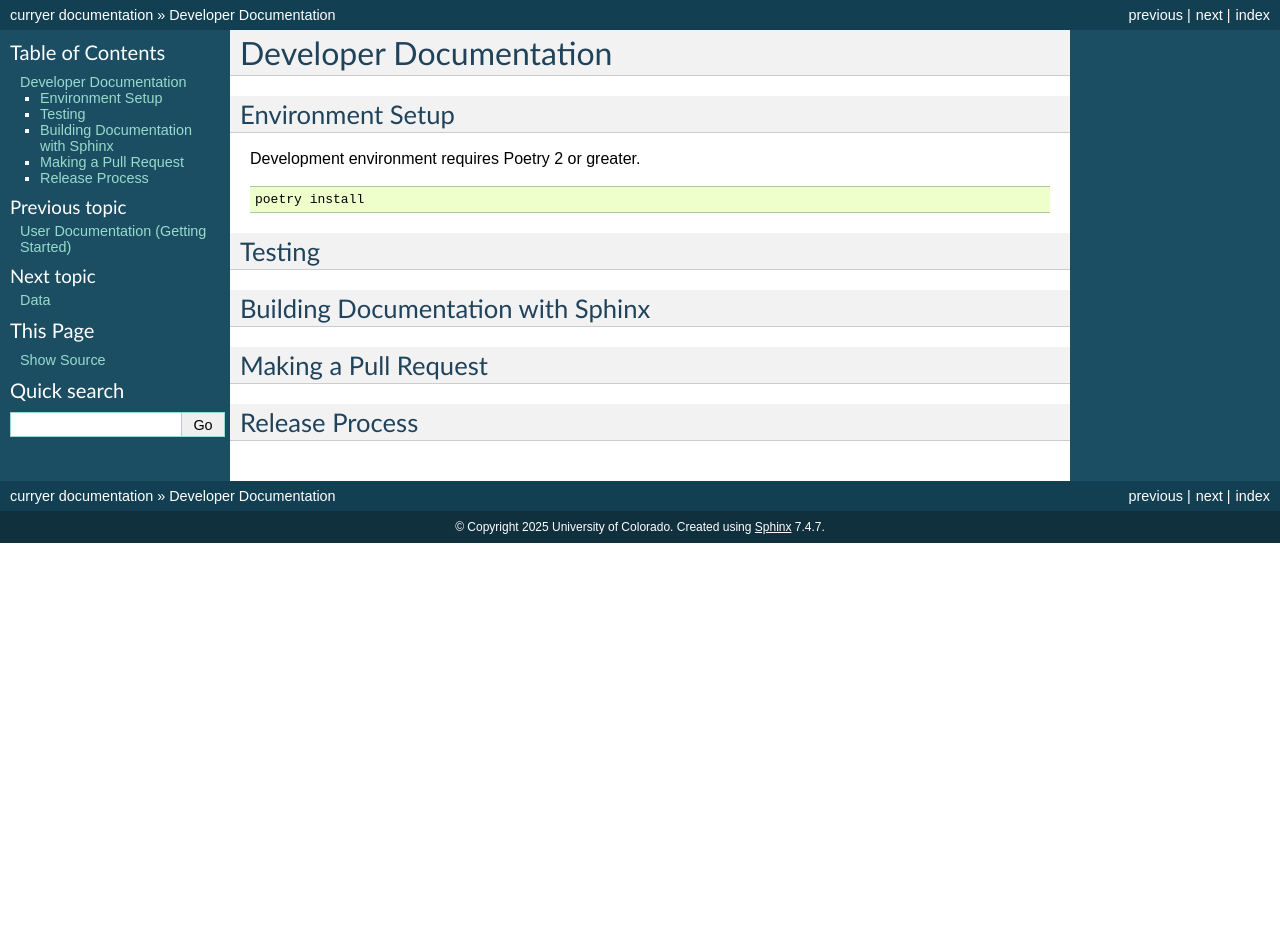
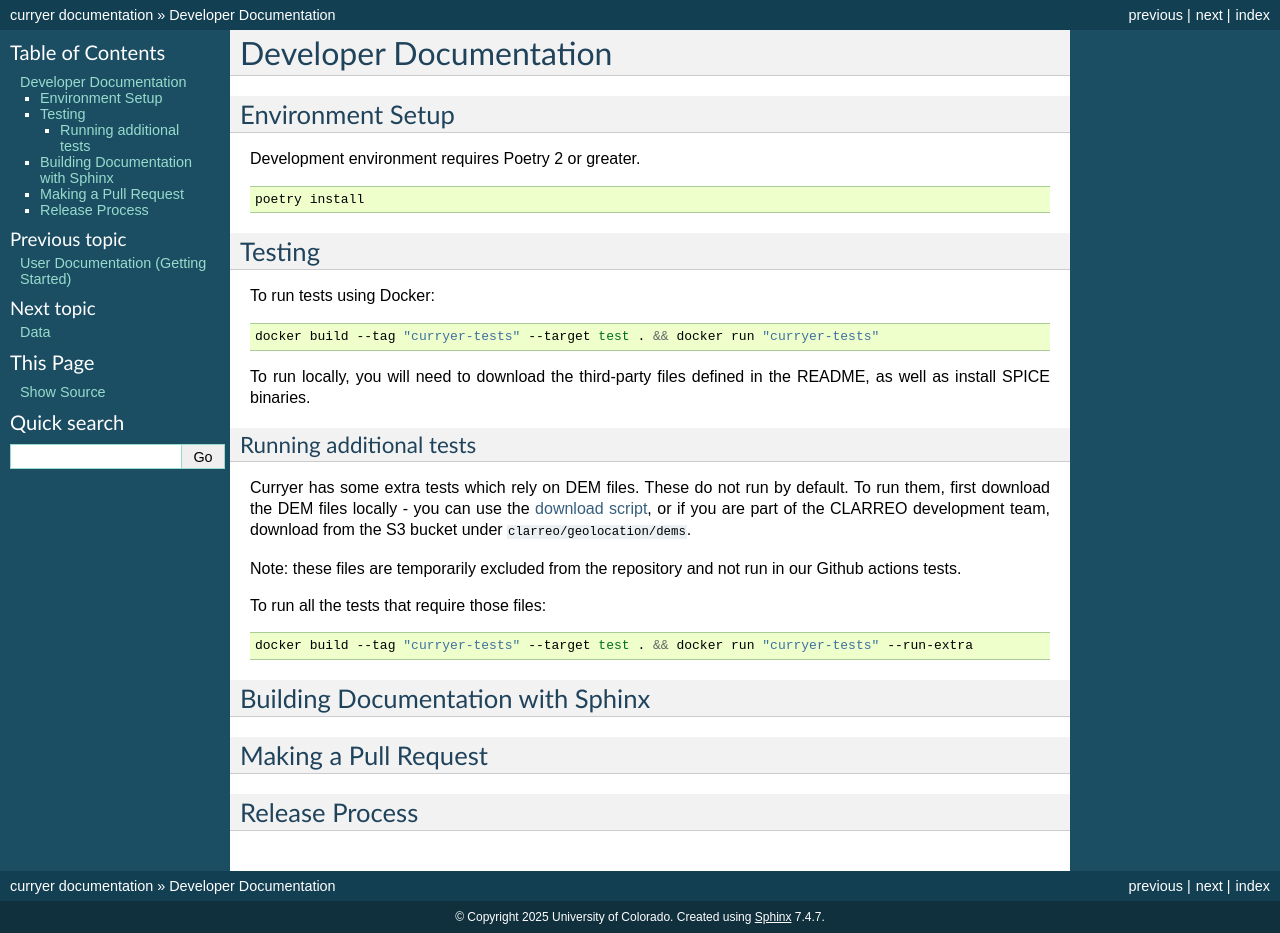
Before and after one commit to lasp/curryer, a Sphinx documentation site: the page built from docs/source/developers.md, in a window 1280 px wide. Built offline with Sphinx 7.4.7, drawn with Linux system fonts in a browser that asks for light colours; pages that are not in the unit, such as notebooks, are missing from menus; before the commit the page ends 900 px from its top, so only the background shows below that.

Commit message:
Update dockerfile to pass flag through, and update docs

````diff
--- a/docs/source/developers.md
+++ b/docs/source/developers.md
@@ -10,6 +10,27 @@ poetry install
 
 ## Testing
 
+To run tests using Docker:
+
+```bash
+docker build --tag "curryer-tests" --target test . && docker run "curryer-tests"
+```
+
+To run locally, you will need to download the third-party files defined in the README, as well as install SPICE binaries.
+
+### Running additional tests
+
+Curryer has some extra tests which rely on DEM files. These do not run by default. To run them, first download the DEM files locally - you can use the [download script](https://github.com/lasp/curryer/blob/main/bin/download_dem.py),
+or if you are part of the CLARREO development team, download from the S3 bucket under `clarreo/geolocation/dems`.
+
+Note: these files are temporarily excluded from the repository and not run in our Github actions tests.
+
+To run all the tests that require those files:
+
+```bash
+docker build --tag "curryer-tests" --target test . && docker run "curryer-tests" --run-extra
+```
+
 ## Building Documentation with Sphinx
 
 ## Making a Pull Request
````
Also changed, not shown: README.md (+4 -4 lines), 1 other file.
